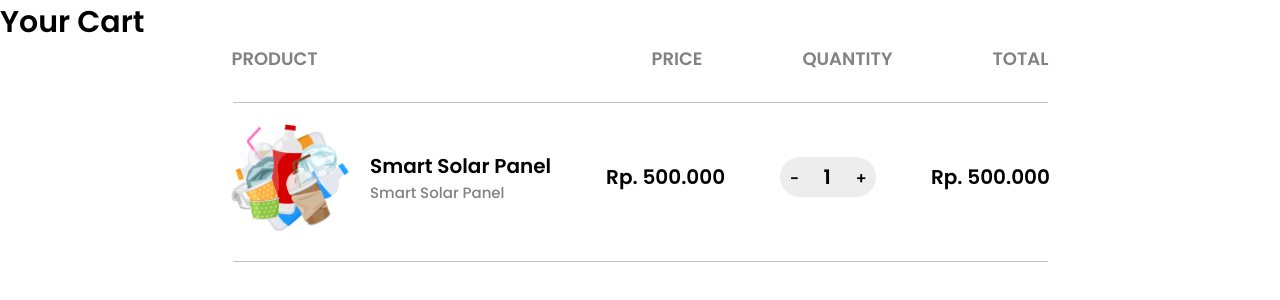
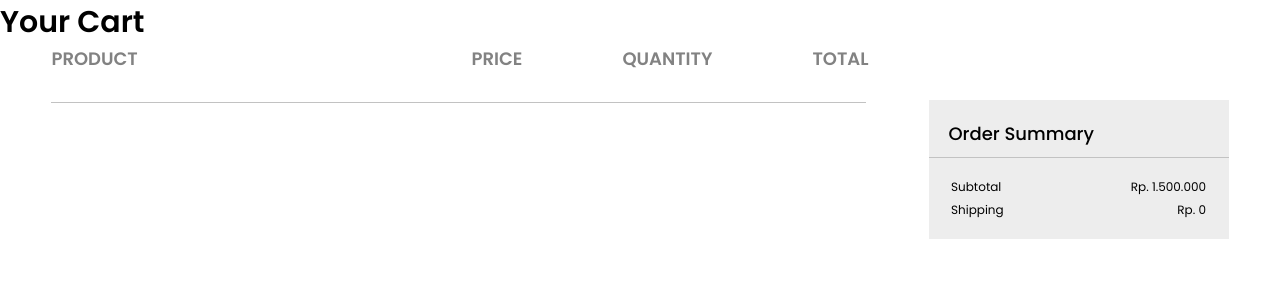
Before and after one commit to pandutria/Earthly, a React (Vite) app in the folder frontend/: page /main/customer/cart in a window 1280 px wide. Shown: the top 300 px of the page. Built offline with nearby package versions, Linux system fonts and the light colour scheme; a web font is replaced by a local one.

Commit message:
first commit

```diff
--- a/frontend/src/data/CartManager.js
+++ b/frontend/src/data/CartManager.js
@@ -1,13 +1,42 @@
 const CartManager = {
-    cart: [],
+  cart: JSON.parse(localStorage.getItem("cart") || "[]"),
+
   addToCart(item) {
+    // Cek apakah item sudah ada di cart
+    const index = this.cart.findIndex(p => p.product_id === item.product_id);
+    if (index !== -1) {
+      this.cart[index].qty += item.qty;
+    } else {
       this.cart.push(item);
+    }
+    this.saveCart();
   },
+
   getCart() {
     return this.cart;
   },
+
+  updateQty(product_id, qty) {
+    const index = this.cart.findIndex(p => p.product_id === product_id);
+    if (index !== -1) {
+      this.cart[index].qty = qty;
+      this.saveCart();
+    }
+  },
+
+  removeItem(product_id) {
+    this.cart = this.cart.filter(item => item.product_id !== product_id);
+    this.saveCart();
+  },
+
+
   clearCart() {
     this.cart = [];
+    this.saveCart();
+  },
+
+  saveCart() {
+    localStorage.setItem("cart", JSON.stringify(this.cart));
   }
 };
 
--- a/frontend/src/pages/customer/Cart/Cart.css
+++ b/frontend/src/pages/customer/Cart/Cart.css
@@ -87,12 +87,14 @@ html {
     display: flex;
     flex-direction: row;
     gap: 55px;
+    justify-content: space-between;
     padding-top: 20px;
+    width: 815px;
 }
 
 .cart-section .cart-item img {
     width: 120px;
-    height: auto;
+    height: 120px;
     object-fit: cover;
     border-radius: 5px;
 }
@@ -107,17 +109,17 @@ html {
 .cart-section .cart-item  h1 {
     font-family: var(--poppins-semibold);
     font-weight: 400;
-    font-size: 20px;
-    max-width: 200px;
-    text-overflow: ellipsis;
+    font-size: 16px;
     margin: auto;
-
 }
 
 .cart-section .cart-item .cart-text h3 {
     font-family: var(--poppins-semibold);
     font-weight: 400;
-    font-size: 20px;
+    font-size: 18px;
+    max-width: 170px;
+    text-overflow: ellipsis;
+    width: 170px;
 }
 
 .cart-section .cart-item .cart-text p {
@@ -144,3 +146,45 @@ html {
     font-size: 15px;
     padding-top: 5px;
 }
+
+.cart-section .cart-summary {
+  display: flex;
+  flex-direction: column;
+  margin-top: 55px;
+}
+
+.cart-section .cart-summary .cart-order {
+  display: flex;
+  flex-direction: column;
+  background-color: #EDEDED;
+  width: 300px;
+}
+
+.cart-section .cart-summary .cart-order h1 {
+  font-family: var(--poppins-medium);
+  font-weight: 400;
+  font-size: 18px;
+  padding-top: 20px;
+  padding-left: 20px;
+  margin-bottom: -20px;
+}
+
+
+.cart-section .cart-summary .cart-order .cart-order-container {
+  display: flex;
+  flex-direction: column;
+  margin: 20px 0px;
+  gap: 5px;
+}
+
+.cart-section .cart-summary .cart-order .cart-order-text {
+  display: flex;
+  flex-direction: row;
+  justify-content: space-between; /* Changed from center to space-between for better alignment */
+  align-items: center; /* Ensures vertical alignment */
+  width: 85%; /* Adjust width to control spacing */
+  font-size: 12px;
+  font-family: var(--poppins-regular);
+  margin: 0 auto;
+  padding: 0 0px; /* Optional: Add padding for better spacing */
+}
--- a/frontend/src/pages/customer/Cart/Cart.jsx
+++ b/frontend/src/pages/customer/Cart/Cart.jsx
@@ -1,35 +1,99 @@
-import React from 'react'
-import "./Cart.css"
-import Img from "../../../assets/images/wonder1.png"
+import React, { useState, useEffect } from "react";
+import "./Cart.css";
+import CartManager from "../../../data/CartManager";
 
 const Cart = () => {
+  const [cart, setCart] = useState([]);
+
+  useEffect(() => {
+    setCart(CartManager.getCart());
+  }, []);
+
+  const handlePlusQty = (product_id) => {
+    const newCart = cart.map((item) => {
+      if (item.product_id === product_id) {
+        item.qty += 1;
+        CartManager.updateQty(product_id, item.qty);
+      }
+      return item;
+    });
+    setCart([...newCart]);
+  };
+
+  const handleMinusQty = (product_id) => {
+    const newCart = cart
+      .map((item) => {
+        if (item.product_id === product_id) {
+          if (item.qty === 1) {
+            CartManager.removeItem(product_id);
+            return null; // tandai untuk dihapus dari state
+          } else {
+            item.qty -= 1;
+            CartManager.updateQty(product_id, item.qty);
+          }
+        }
+        return item;
+      })
+      .filter((item) => item !== null); // hapus item yg null dari array
+
+    setCart([...newCart]);
+  };
+
   return (
-    <div className='cart-section'>
+    <div className="cart-section">
       <h1>Your Cart</h1>
-      <div className='cart-header'>
-        <h1 style={{width: '320px'}}>PRODUCT</h1>
+      <div style={{ display: "flex", flexDirection: "row", gap: "60px" }}>
+        <div style={{ display: "flex", flexDirection: "column" }}>
+          <div className="cart-header">
+            <h1 style={{ width: "320px" }}>PRODUCT</h1>
             <h1>PRICE</h1>
             <h1>QUANTITY</h1>
             <h1>TOTAL</h1>
           </div>
           <hr />
-      <div className='cart-item'>
-        <img src={Img} alt="" />
-        <div className='cart-text'>
-            <h3>Smart Solar Panel</h3>
-            <p>Smart Solar Panel</p>
+
+          {cart.map((item, index) => (
+            <div
+              style={{ display: "flex", flexDirection: "column" }}
+              key={index}
+            >
+              <div className="cart-item">
+                <img src={item.image} alt="" />
+                <div className="cart-text">
+                  <h3>{item.name}</h3>
+                  <p>{item.category}</p>
                 </div>
-        <h1>Rp. 500.000</h1>
-        <div className='qty'>
-            <h2>-</h2>
-            <h1>1</h1>
-            <h2>+</h2>
+                <h1>Rp. {item.price.toLocaleString("id-ID")}</h1>
+                <div className="qty">
+                  <h2 onClick={() => handleMinusQty(item.product_id)}>-</h2>
+                  <h1>{item.qty}</h1>
+                  <h2 onClick={() => handlePlusQty(item.product_id)}>+</h2>
                 </div>
-        <h1>Rp. 500.000</h1>
+                <h1>Rp. {(item.price * item.qty).toLocaleString("id-ID")}</h1>
               </div>
               <hr />
             </div>
-  )
-}
+          ))}
+        </div>
+        <div className="cart-summary">
+          <div className="cart-order">
+            <h1>Order Summary</h1>
+            <hr style={{ width: "300px" }} />
+            <div className="cart-order-container">
+              <div className="cart-order-text">
+                <p>Subtotal</p>
+                <p>Rp. 1.500.000</p>
+              </div>
+              <div className="cart-order-text">
+                <p>Shipping</p>
+                <p>Rp. 0</p>
+              </div>
+            </div>
+          </div>
+        </div>
+      </div>
+    </div>
+  );
+};
 
-export default Cart
+export default Cart;
--- a/frontend/src/pages/customer/detailProduct/DetailProduct.jsx
+++ b/frontend/src/pages/customer/detailProduct/DetailProduct.jsx
@@ -12,32 +12,34 @@ import CartManager from "../../../data/CartManager";
 
 const DetailProduct = () => {
   const params = useParams();
-  const [name, setName] = useState("")
-  const [image, setImage] = useState("")
-  const [desc, setDesc] = useState("")
-  const [price, setPrice] = useState("")
+  const [name, setName] = useState("");
+  const [image, setImage] = useState("");
+  const [desc, setDesc] = useState("");
+  const [price, setPrice] = useState("");
+  const [category, setCategory] = useState("")
 
   useEffect(() => {
-    fecthProduct()
-  }, [])
+    fecthProduct();
+  }, []);
 
   const fecthProduct = async () => {
     try {
-      const url = await HttpHandler.request(`products/${params.id}`, "GET")
-      const code = JSON.parse(url).code
-      const body = JSON.parse(url).body
+      const url = await HttpHandler.request(`products/${params.id}`, "GET");
+      const code = JSON.parse(url).code;
+      const body = JSON.parse(url).body;
 
       if (code === 200) {
-          const data = JSON.parse(body)
-          setName(data.name)
-          setPrice(data.price)
-          setDesc(data.description)
-          setImage(data.image_url)
+        const data = JSON.parse(body);
+        setName(data.name);
+        setPrice(data.price);
+        setDesc(data.description);
+        setImage(data.image_url);
+        setCategory(data.category.name)
       }
     } catch (err) {
-      console.log(err)
+      console.log(err);
     }
-  }
+  };
 
   // const handleHeader = async () => {
   //   try {
@@ -48,10 +50,15 @@ const DetailProduct = () => {
   const handleToCart = () => {
     CartManager.addToCart({
       product_id: params.id,
-      qty: 1
-    })
-    console.log(CartManager.getCart())
-  }
+      name: name,
+      category: category,
+      price: parseInt(price),
+      image: image,
+      qty: 1,
+    });
+
+    console.log(CartManager.getCart());
+  };
 
   return (
     <div className="detail-section">
@@ -64,13 +71,13 @@ const DetailProduct = () => {
             <p>4.6 (200 sold)</p>
           </div>
           <h2>Rp. {price.toLocaleString("id-ID")},00</h2>
-          <p>
-            {desc}
-          </p>
+          <p>{desc}</p>
           <hr />
           <div className="detail-button">
             <button>Buy Now</button>
-            <button className="btn-add" onClick={handleToCart}>Add to Cart</button>
+            <button className="btn-add" onClick={handleToCart}>
+              Add to Cart
+            </button>
           </div>
         </div>
       </div>
@@ -101,7 +108,7 @@ const DetailProduct = () => {
           <h1>Specification</h1>
           <img src={spec} alt="" />
         </div>
-        <div className="spec-vertical" style={{gap: '15px'}}>
+        <div className="spec-vertical" style={{ gap: "15px" }}>
           <h1>In The Box</h1>
           <div className="spec-horizontal">
             <img src={checklist} alt="" />
@@ -126,7 +133,7 @@ const DetailProduct = () => {
         </div>
         <div className="spec-vertical">
           <h1>System Required</h1>
-          <div style={{marginTop: '-10px'}}>
+          <div style={{ marginTop: "-10px" }}>
             <p>-Direct sunlight exposure</p>
             <p>-Direct sunlight exposure</p>
             <p>-Compatible with 5V–20V devices</p>
```
Lines whose indentation alone changed are shown as unchanged.
